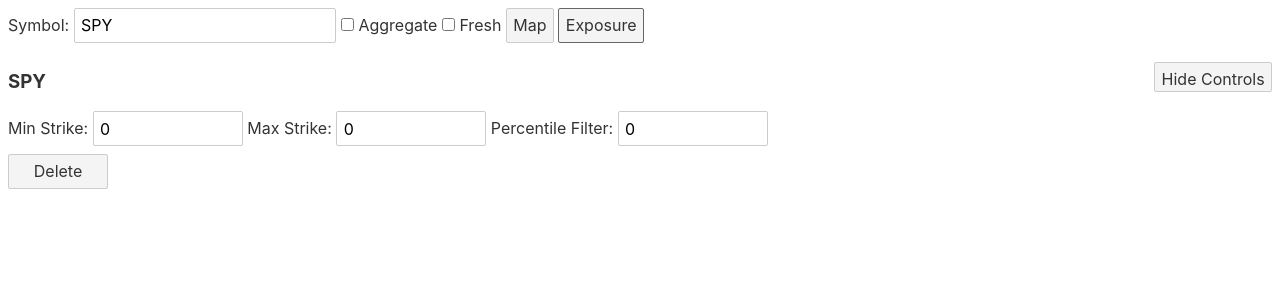
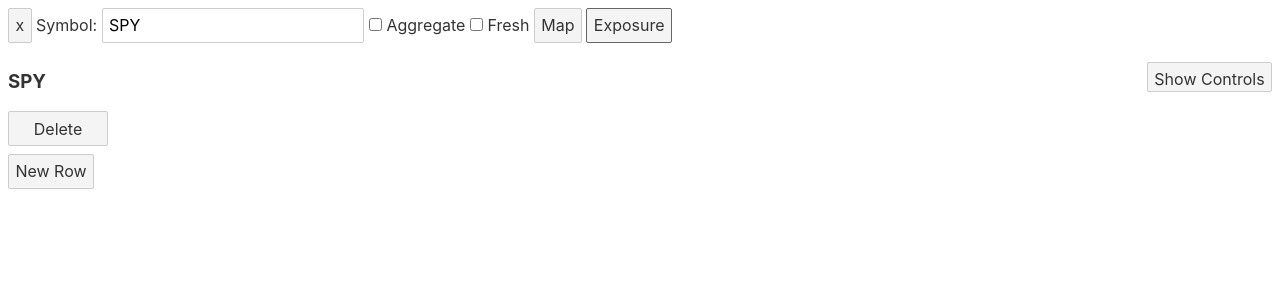
Before and after one commit to jrdngr/market_analyzer, a Svelte app in the folder frontend/: page / in a window 1280 px wide. Both pictures are taken after a click on the button "Exposure". Shown: the top 300 px of the page. Built offline with nearby package versions, Linux system fonts and the light colour scheme; no server answers.

Commit message:
Added ability to add rows

```diff
--- /dev/null
+++ b/frontend/src/components/ChartRow.svelte
@@ -0,0 +1,91 @@
+<script>
+    import GammaExposure from './GammaExposure.svelte';
+    import GammaMap from './GammaMap.svelte';
+
+    const LAST_SEARCHED_KEY = "lastSearchedSymbol";
+
+    let symbol = localStorage.getItem(LAST_SEARCHED_KEY) || "SPY";
+    let aggregate = false;
+    let fresh = false;
+
+    let charts = [];
+    let chartId = 0;
+
+    function addExposureChart() {
+        addChart("exposure");
+    }
+
+    function addGammaMap() {
+        addChart("map");
+    }
+
+    function addChart(type) {
+        chartId += 1;
+
+        const chart = {
+            id: chartId,
+            type,
+            symbol,
+            options: {
+                aggregate,
+                fresh,
+            }
+        };
+        charts = [ ...charts, chart ];
+        storeLastSearched();
+        fresh = false;
+    }
+
+    function storeLastSearched() {
+        localStorage.setItem(LAST_SEARCHED_KEY, symbol);
+    }
+
+    function deleteChart(id) {
+        for (let i = 0; i < charts.length; i++) {
+            if (charts[i].id == id) {
+                charts.splice(i, 1);
+            }
+        }
+        charts = [ ...charts ];
+    }
+</script>
+
+Symbol:
+<input bind:value={symbol}>
+<input type=checkbox bind:checked={aggregate}> Aggregate
+<input type=checkbox bind:checked={fresh}> Fresh
+<button on:click={addGammaMap}>
+    Map
+</button>
+<button on:click={addExposureChart}>
+    Exposure
+</button>
+
+<div class="charts">
+{#each charts as chart}
+    <div class="chart">
+        {#if chart.type === "exposure"}
+            <GammaExposure bind:symbol={chart.symbol} bind:options={chart.options}/>
+        {:else if chart.type === "map"}
+            <GammaMap bind:symbol={chart.symbol} bind:options={chart.options}/>
+        {/if}
+        <button on:click={deleteChart(chart.id)}>Delete</button>
+    </div>
+{/each}
+</div>
+
+<style>
+    .charts {
+        display: flex;
+    }
+
+    .chart {
+        display: flex;
+        flex-flow: column;
+        width: 100%;
+    }
+
+    .chart button {
+        width: 100px;
+    }
+</style>
--- a/frontend/src/components/Charts.svelte
+++ b/frontend/src/components/Charts.svelte
@@ -1,91 +1,39 @@
 <script>
-    import GammaExposure from './GammaExposure.svelte';
-    import GammaMap from './GammaMap.svelte';
+    import ChartRow from './ChartRow.svelte';
 
-    const LAST_SEARCHED_KEY = "lastSearchedSymbol";
+    let rows = [];
+    let nextId = 0;
 
-    let symbol = localStorage.getItem(LAST_SEARCHED_KEY) || "SPY";
-    let aggregate = false;
-    let fresh = false;
+    addRow();
 
-    let charts = [];
-    let chartId = 0;
-
-    function addExposureChart() {
-        addChart("exposure");
+    function addRow() {
+        nextId += 1;
+        let row = {
+            id: nextId,
+        };
+        rows = [...rows, row];
+        console.log(rows);
     }
 
-    function addGammaMap() {
-        addChart("map");
-    }
-
-    function addChart(type) {
-        chartId += 1;
-
-        const chart = {
-            id: chartId,
-            type,
-            symbol,
-            options: {
-                aggregate,
-                fresh,
-            }
-        };
-        charts = [ ...charts, chart ];
-        storeLastSearched();
-        fresh = false;
-    }
-
-    function storeLastSearched() {
-        localStorage.setItem(LAST_SEARCHED_KEY, symbol);
-    }
-
-    function deleteChart(id) {
-        for (let i = 0; i < charts.length; i++) {
-            if (charts[i].id == id) {
-                charts.splice(i, 1);
+    function deleteRow(id) {
+        for (let i = 0; i < rows.length; i++) {
+            if (rows[i].id == id) {
+                rows.splice(i, 1);
             }
         }
-        charts = [ ...charts ];
+        rows = [ ...rows ];
     }
 </script>
 
-Symbol:
-<input bind:value={symbol}>
-<input type=checkbox bind:checked={aggregate}> Aggregate
-<input type=checkbox bind:checked={fresh}> Fresh
-<button on:click={addGammaMap}>
-    Map
-</button>
-<button on:click={addExposureChart}>
-    Exposure
-</button>
-
-<div class="charts">
-{#each charts as chart}
-    <div class="chart">
-        {#if chart.type === "exposure"}
-            <GammaExposure bind:symbol={chart.symbol} bind:options={chart.options}/>
-        {:else if chart.type === "map"}
-            <GammaMap bind:symbol={chart.symbol} bind:options={chart.options}/>
-        {/if}
-        <button on:click={deleteChart(chart.id)}>Delete</button>
+<div class="rows">
+{#each rows as row}
+    <div class="row">
+        <button on:click={() => deleteRow(row.id)}>x</button>
+        <ChartRow></ChartRow>
     </div>
 {/each}
 </div>
+<button on:click={addRow}>New Row</button>
 
 <style>
-    .charts {
-        display: flex;
-    }
-
-    .chart {
-        display: flex;
-        flex-flow: column;
-        width: 100%;
-    }
-
-    .chart button {
-        width: 100px;
-    }
 </style>
--- a/frontend/src/components/GammaExposure.svelte
+++ b/frontend/src/components/GammaExposure.svelte
@@ -9,7 +9,7 @@
         fresh: false,
     };
 
-    let showControls = true;
+    let showControls = false;
 
     let minStrike = 0;
     let maxStrike = 0;
--- a/frontend/src/components/GammaMap.svelte
+++ b/frontend/src/components/GammaMap.svelte
@@ -12,7 +12,7 @@
     let data = null;
     let reducedData = null;
 
-    let showControls = true;
+    let showControls = false;
 
     let minPrice = 0;
     let maxPrice = 0;
```
